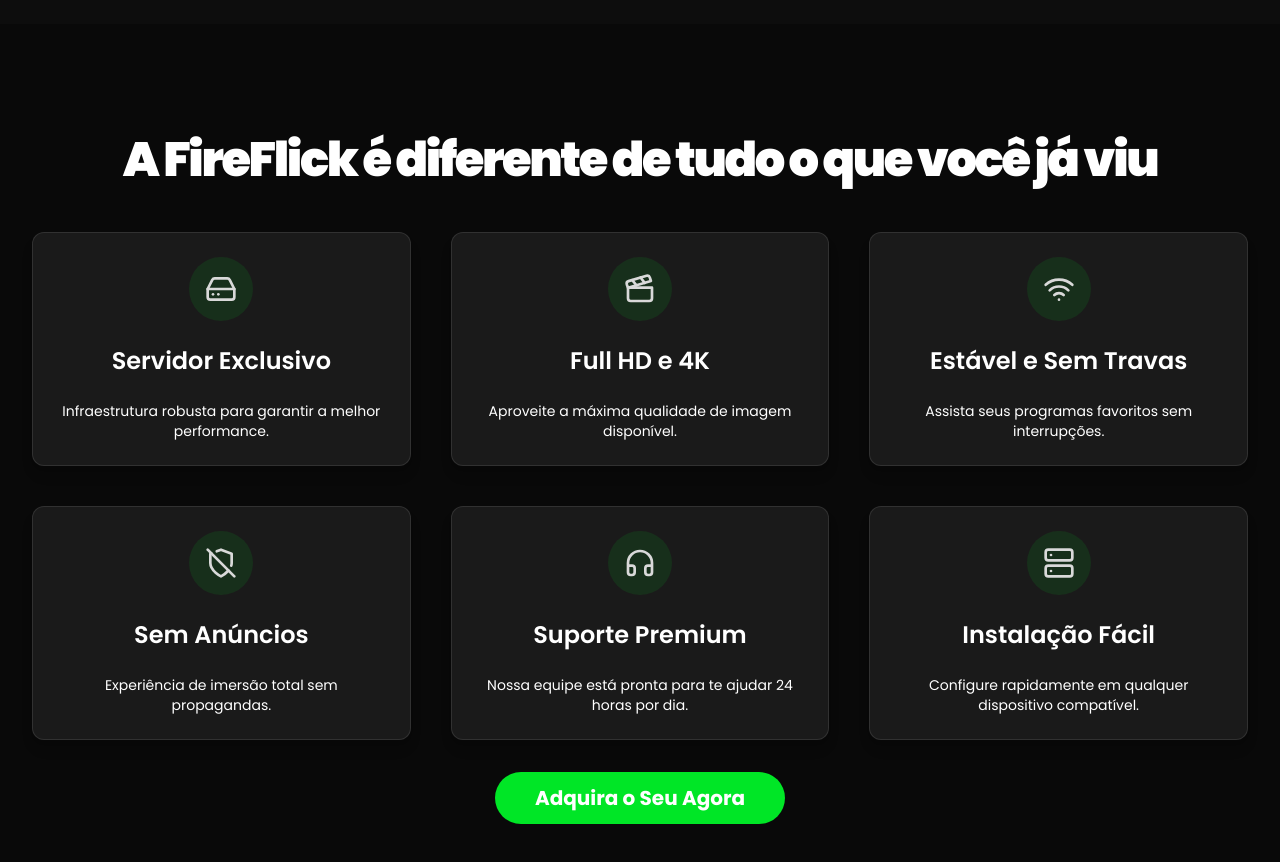
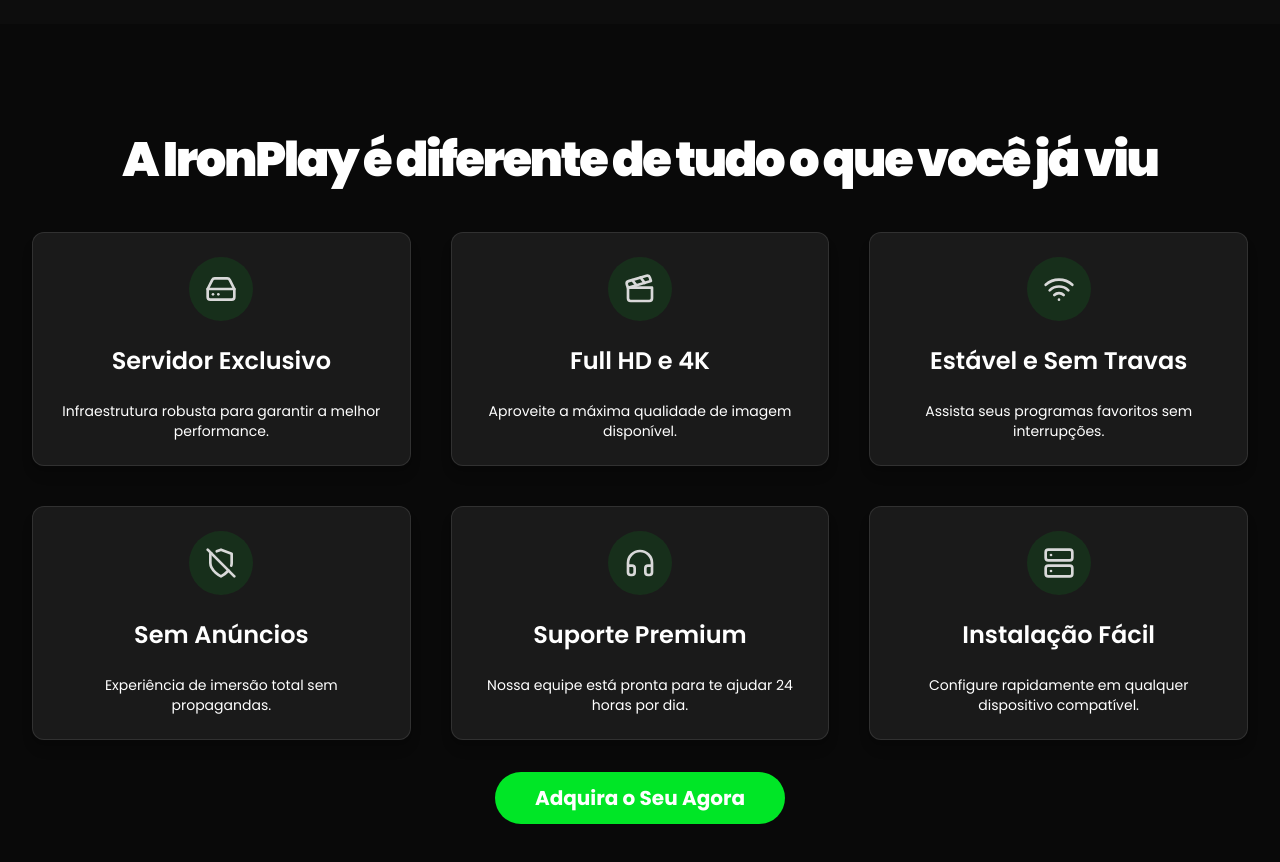
Before and after one commit to PresleyGSilva/ironplay, a React (Vite) app: page / in a window 1280 px wide. Shown: the part 1640-2502 px from the top of the page. Built offline with nearby package versions, Linux system fonts and the light colour scheme; no server answers.

Commit message:
correção no nome

```diff
--- a/src/components/Benefits.jsx
+++ b/src/components/Benefits.jsx
@@ -39,7 +39,7 @@
           transition={{ duration: 0.6 }}
           className="text-3xl md:text-5xl font-black tracking-tighter text-white mb-12"
         >
-          A FireFlick é diferente de tudo o que você já viu
+          A IronPlay é diferente de tudo o que você já viu
         </motion.h2>
 
         <div className="grid grid-cols-1 sm:grid-cols-2 lg:grid-cols-3 gap-10">
```
